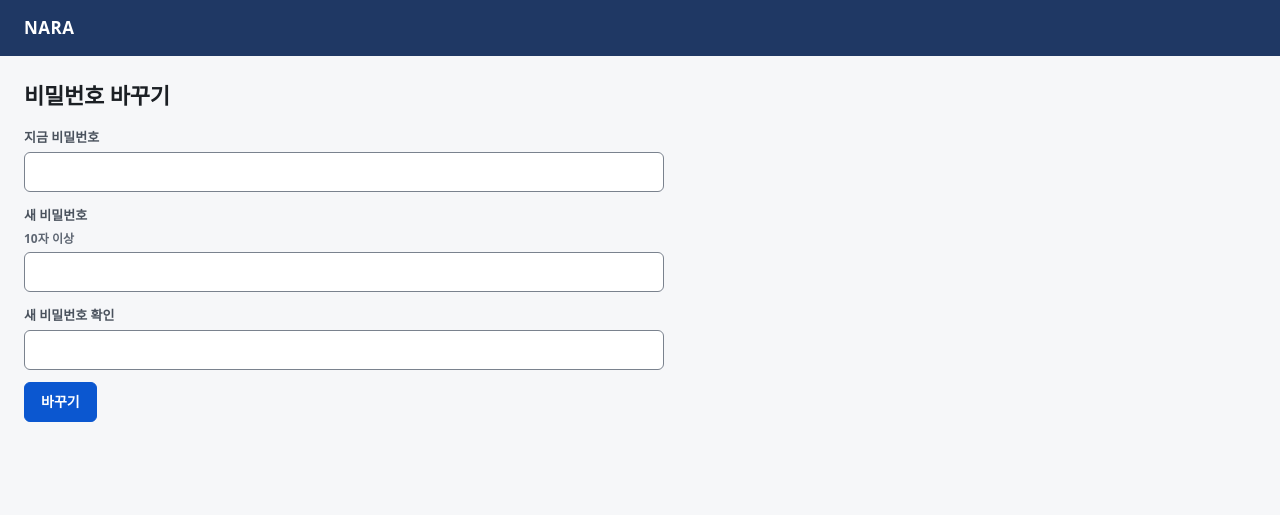
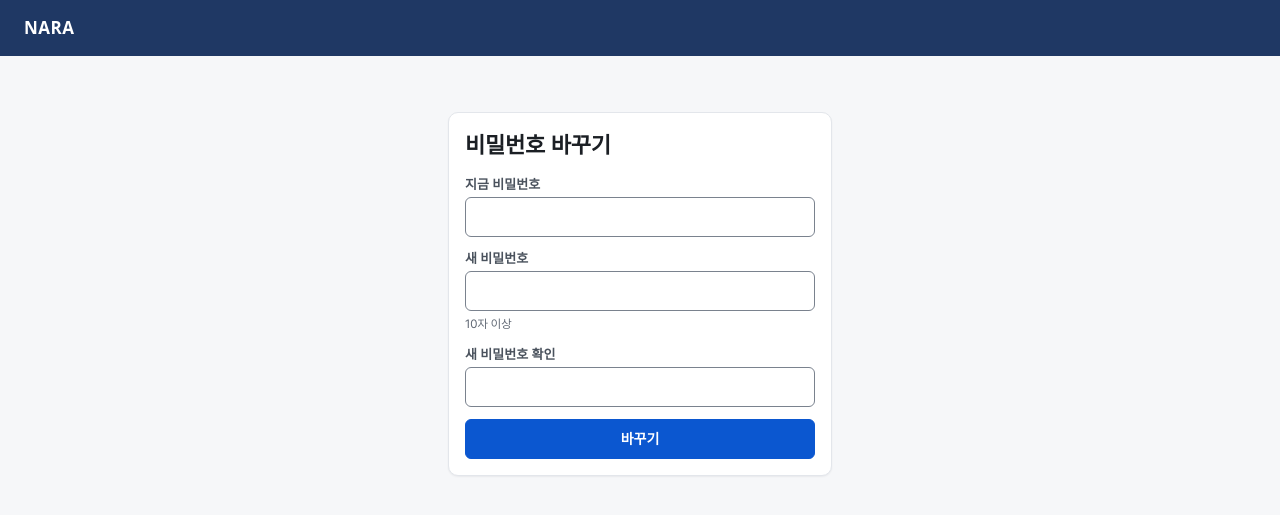
Before and after one commit to jlaw080-ops/Nara-project-renewal, a Python web app: template nara/web/templates/password.html in a window 1280 px wide. Shown: the top 515 px of the page. Run offline with Jinja, Linux system fonts and the light colour scheme; the template is opened without the code that fills it, so the values that code supplies are empty; some web fonts are replaced.

Commit message:
feat(ui): 마무리 — 로그인·비밀번호 패널, 인쇄 테두리, 임시 호환 구역 제거
- login.html·password.html: 가운데 좁은 .panel--auth(폭 24rem) 안에 .field 폼, 주 버튼 전체 폭,
  오류는 .notice notice--danger, 임시 비밀번호 안내는 .notice notice--warning
- print.html: 디자인은 그대로, 칸 테두리만 #7a7a7a(흑백 인쇄에서도 보이게)
- nara.css: 단계 1의 임시 호환 구역을 지운다. 맨 요소(button·input·table) 규칙과
  .edit-form·.saved·.field-error·.setting-* 등 사용처가 없어진 옛 클래스를 모두 뺐고,
  아직 쓰는 .bad·.notes li·.org-tools·.page p만 공통 규칙으로 남겼다(템플릿 grep으로 확인)
- README: 화면 설명이 바뀐 곳이 없어 손대지 않았다

Co-Authored-By: Claude Fable 5.1 <noreply@anthropic.com>

```diff
--- a/nara/web/static/css/nara.css
+++ b/nara/web/static/css/nara.css
@@ -406,52 +406,13 @@ section.setting[hidden] { display: none; }
 .impact--4 { grid-template-columns: repeat(auto-fit, minmax(11rem, 1fr)); }
 .diff .values { padding: 0; }
 
-/* =====================================================================
-   임시 호환 구역 (UI v2 단계 1) — 아직 새 클래스로 바꾸지 않은 화면이 깨지지 않게
-   옛 클래스와 맨 요소를 새 디자인 토큰으로 정의한다. 화면을 하나씩 바꾸면서 지우고,
-   단계 7에서 남은 것을 모두 지운다.
-   ===================================================================== */
-.page h1 + * { margin-top: 0; }
+/* ---------- 로그인·비밀번호 화면 (UI v2 단계 7) ---------- */
+.panel--auth { width: 100%; max-width: 24rem; margin: var(--space-6) auto 0; display: flex; flex-direction: column; gap: var(--space-4); }
+.auth-form { display: flex; flex-direction: column; gap: var(--space-3); }
+.btn--block { width: 100%; justify-content: center; }
+
+/* ---------- 화면이 같이 쓰는 작은 규칙 (옛 호환 구역에서 남긴 것) ---------- */
 .page p { margin: 0; }
-.page > p, .page > ul, .page > div.table-wrap { margin: 0; }
-button:not(.btn) {
-  font: inherit; min-height: var(--control-md); padding: 0 var(--space-4);
-  border: var(--stroke-hairline) solid var(--primary); border-radius: var(--radius-md);
-  background: var(--primary); color: var(--surface); cursor: pointer; font-weight: 600;
-}
-button:not(.btn):hover { background: var(--primary-hover); border-color: var(--primary-hover); }
-button:not(.btn):active { transform: translateY(1px); }
-button:not(.btn):disabled { opacity: 0.5; cursor: not-allowed; transform: none; }
-@media (prefers-reduced-motion: reduce) { button:not(.btn):active, .btn:active { transform: none; } }
-input[type=search]:not(.input), input[type=date]:not(.input), input[type=text]:not(.input),
-input[type=password]:not(.input), input[type=number]:not(.input), textarea:not(.input), select:not(.select) {
-  font: inherit; box-sizing: border-box; border: var(--stroke-hairline) solid var(--field-line);
-  border-radius: var(--radius-md); padding: 0 var(--space-3); background: var(--surface); color: var(--fg);
-}
-input:not(.input):not([type=checkbox]):not([type=radio]):not([type=hidden]) { min-height: var(--control-md); }
-textarea:not(.input) { padding: var(--space-2) var(--space-3); }
-select:not(.select):not([multiple]) { min-height: var(--control-md); }
-table:not(.table) { border-collapse: collapse; width: 100%; background: var(--surface); font-size: 13px; line-height: 20px; }
-table:not(.table) th, table:not(.table) td {
-  border-bottom: var(--stroke-hairline) solid var(--line); padding: var(--space-2) var(--space-3);
-  text-align: left; vertical-align: top;
-}
-table:not(.table) th { background: var(--surface-sunken); white-space: nowrap; color: var(--fg-secondary); font-size: 13px; }
-table:not(.table) td { font-variant-numeric: tabular-nums; }
-.table-wrap:not(.panel) { background: var(--surface); border: var(--stroke-hairline) solid var(--line); border-radius: var(--radius-lg); }
 .bad { color: var(--danger); font-weight: 700; }
 .notes li { color: var(--danger); }
-.field-error { color: var(--danger); font-size: 12px; font-weight: 600; }
-.saved { padding: var(--space-3) var(--space-4); border-radius: var(--radius-md); background: var(--success-soft); color: var(--fg); border-left: 4px solid var(--success); }
-.edit-form { display: flex; flex-direction: column; gap: var(--space-3); max-width: var(--form-max-width); }
-.edit-form label { display: flex; flex-direction: column; gap: var(--space-1); font-size: 13px; font-weight: 600; color: var(--fg-secondary); }
-.edit-form fieldset { border: var(--stroke-hairline) solid var(--line); border-radius: var(--radius-md); padding: var(--space-2) var(--space-3); }
-.edit-form .choice { flex-direction: row; align-items: baseline; gap: var(--space-2); font-weight: 400; color: var(--fg); }
-.page > .runs { display: block; }
-form.filters:not(.panel *) { background: var(--surface); border: var(--stroke-hairline) solid var(--line); border-radius: var(--radius-lg); padding: var(--space-4); }
-form.filters label { display: flex; flex-direction: column; gap: var(--space-1); font-size: 13px; font-weight: 600; color: var(--fg-secondary); }
-form.filters fieldset.org-pick { border: var(--stroke-hairline) solid var(--field-line); border-radius: var(--radius-md); padding: var(--space-2); margin: 0; min-width: 18rem; }
 .org-tools { display: flex; flex-wrap: wrap; gap: var(--space-2); margin-bottom: var(--space-2); }
-.org-list { max-height: 12rem; overflow-y: auto; display: flex; flex-direction: column; }
-form.filters .org-list label { flex-direction: row; align-items: center; gap: var(--space-2); min-height: 28px; font-weight: 400; color: var(--fg); }
-.org-list label[hidden] { display: none; }
--- a/nara/web/templates/password.html
+++ b/nara/web/templates/password.html
@@ -1,13 +1,15 @@
 {% extends "base.html" %}
 {% block title %}비밀번호 바꾸기{% endblock %}
 {% block body %}
-<h1>비밀번호 바꾸기</h1>
-{% if g.user and g.user.must_change %}<p class="saved">임시 비밀번호로 들어왔습니다. 새 비밀번호를 정하세요.</p>{% endif %}
-{% if error %}<p class="bad">{{ error }}</p>{% endif %}
-<form method="post" class="edit-form" action="{{ url_for('change_password') }}">
-  <label>지금 비밀번호 <input type="password" name="current" autocomplete="current-password"></label>
-  <label>새 비밀번호 <span class="muted">10자 이상</span> <input type="password" name="new" autocomplete="new-password"></label>
-  <label>새 비밀번호 확인 <input type="password" name="confirm" autocomplete="new-password"></label>
-  <p><button type="submit">바꾸기</button></p>
-</form>
+<section class="panel panel--auth" aria-labelledby="password-title">
+  <h1 id="password-title">비밀번호 바꾸기</h1>
+  {% if g.user and g.user.must_change %}<div class="notice notice--warning"><span class="notice__title">임시 비밀번호</span><span>임시 비밀번호로 들어왔습니다. 새 비밀번호를 정하세요.</span></div>{% endif %}
+  {% if error %}<div class="notice notice--danger" role="alert"><span class="notice__title">오류</span><span>{{ error }}</span></div>{% endif %}
+  <form method="post" class="auth-form" action="{{ url_for('change_password') }}">
+    <label class="field"><span class="field__label">지금 비밀번호</span><input class="input" type="password" name="current" autocomplete="current-password"></label>
+    <label class="field"><span class="field__label">새 비밀번호</span><input class="input" type="password" name="new" autocomplete="new-password"><span class="field__help">10자 이상</span></label>
+    <label class="field"><span class="field__label">새 비밀번호 확인</span><input class="input" type="password" name="confirm" autocomplete="new-password"></label>
+    <button type="submit" class="btn btn--block">바꾸기</button>
+  </form>
+</section>
 {% endblock %}
--- a/nara/web/templates/print.html
+++ b/nara/web/templates/print.html
@@ -5,7 +5,7 @@
 <title>사업 조회 출력</title>
 <style>
   /* 시트 출력 양식: A4 가로, 짙은 파란 머리글, 머리글은 쪽마다 반복 */
-  :root { --head-bg: #1f3864; --head-fg: #fff; --line: #9a9a9a; --fg: #111; --muted: #666; }
+  :root { --head-bg: #1f3864; --head-fg: #fff; --line: #7a7a7a; --fg: #111; --muted: #666; }
   @page { size: A4 landscape; margin: 8mm; }
   body { font-family: "Malgun Gothic", "Apple SD Gothic Neo", sans-serif; color: var(--fg); margin: 0; }
   .notice { font-size: 9pt; margin: 0 0 4px; color: var(--muted); }
```
Also changed, not shown: nara/web/templates/login.html (+11 -9 lines).
